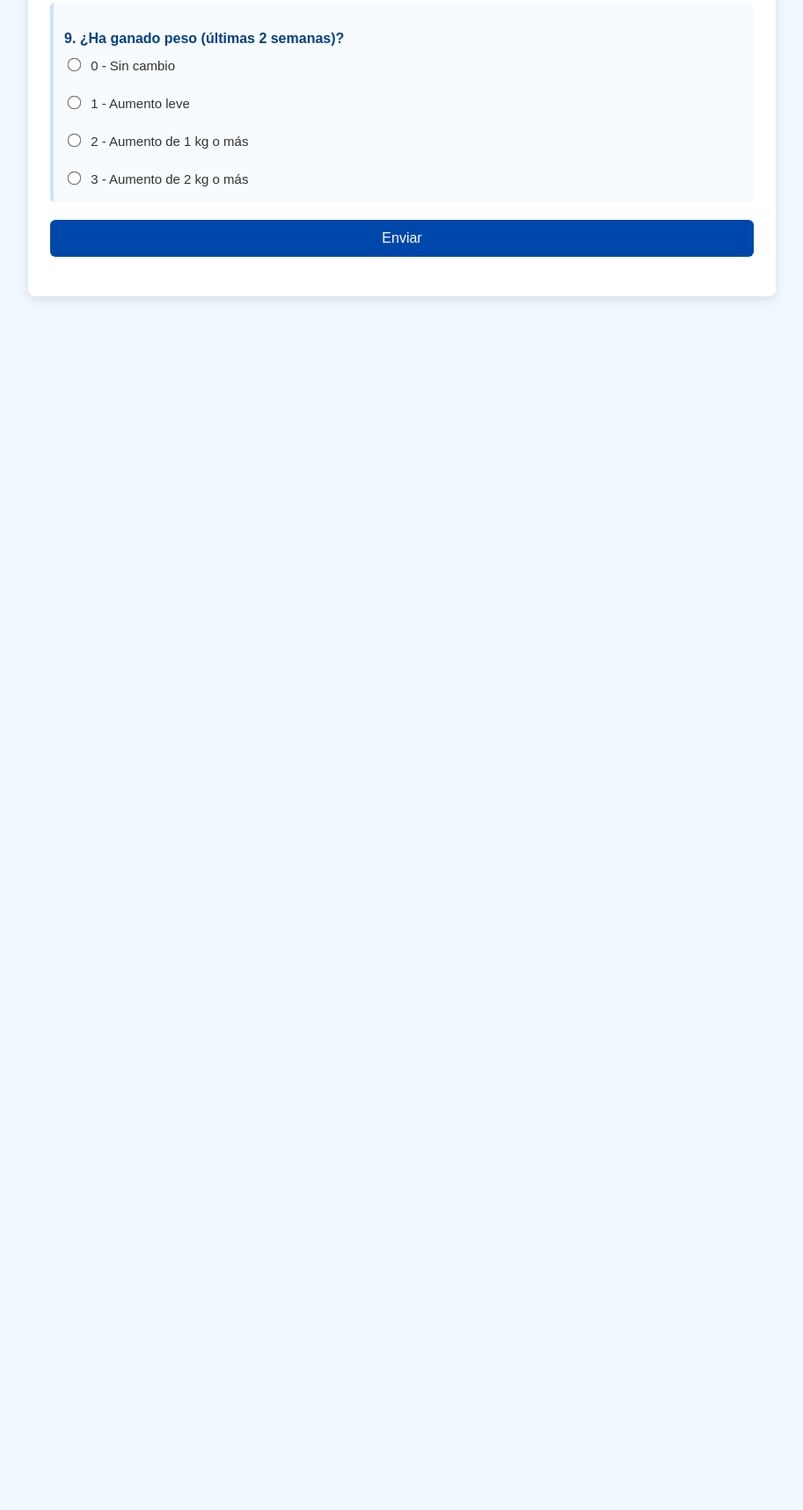
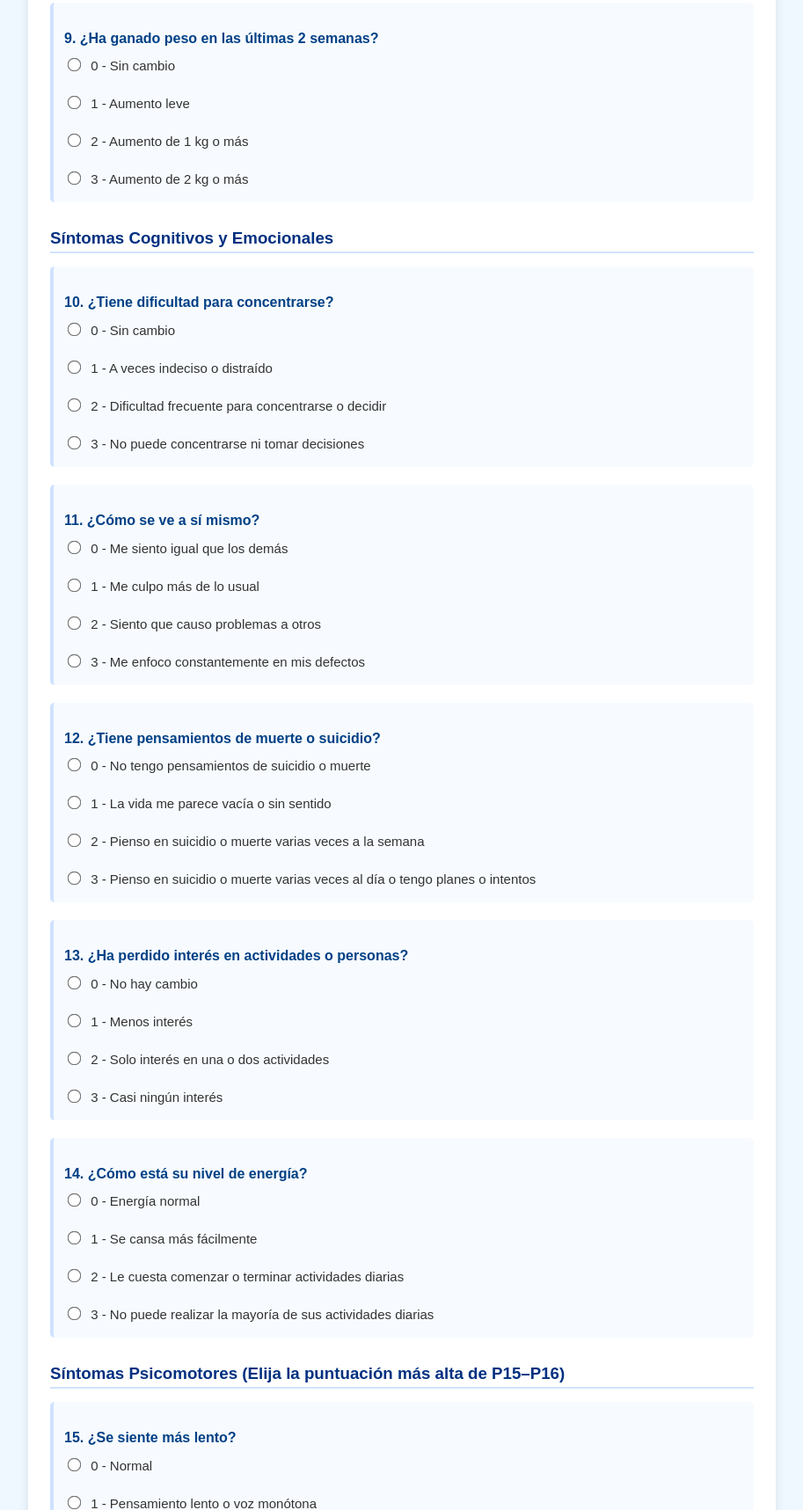
Before and after one commit to ClinicalResearchCenter/Qids-Spanish, a plain HTML site: page index.html in a window 1280 px wide. Shown: the part 2270-3987 px from the top of the page at 88% size, without its empty margins (183-1096 px from the left). Before the commit the page ends 2637 px from the top, so only its background shows below. Drawn offline with Linux system fonts and the light colour scheme.

Commit message:
Update index.html

```diff
--- a/index.html
+++ b/index.html
@@ -13,7 +13,7 @@
 
     <form id="qidsForm">
 
-      <!-- Sueño -->
+      <!-- Preguntas 1–4: Sueño -->
       <div class="question">
         <p><strong>1. ¿Le toma más de 30 minutos quedarse dormido?</strong></p>
         <label><input type="radio" name="q1" value="0"> 0 - Nunca tarda más de 30 minutos</label><br>
@@ -46,7 +46,7 @@
         <label><input type="radio" name="q4" value="3"> 3 - Más de 12 horas</label>
       </div>
 
-      <!-- Estado de ánimo -->
+      <!-- Pregunta 5: Estado de ánimo -->
       <h3>Ánimo</h3>
       <div class="question">
         <p><strong>5. ¿Con qué frecuencia se siente triste?</strong></p>
@@ -56,8 +56,8 @@
         <label><input type="radio" name="q5" value="3"> 3 - Triste casi todo el tiempo</label>
       </div>
 
-      <!-- Apetito / Peso -->
-      <h3>Apetito / Peso (Tome la puntuación más alta de P6–P9)</h3>
+      <!-- Preguntas 6–9: Apetito y peso -->
+      <h3>Apetito / Peso</h3>
       <div class="question">
         <p><strong>6. ¿Ha notado disminución del apetito?</strong></p>
         <label><input type="radio" name="q6" value="0"> 0 - Sin cambio</label><br>
@@ -70,12 +70,12 @@
         <p><strong>7. ¿Ha notado aumento del apetito?</strong></p>
         <label><input type="radio" name="q7" value="0"> 0 - Sin cambio</label><br>
         <label><input type="radio" name="q7" value="1"> 1 - Siente necesidad de comer más</label><br>
-        <label><input type="radio" name="q7" value="2"> 2 - Come más y más seguido</label><br>
-        <label><input type="radio" name="q7" value="3"> 3 - Siente impulso constante de comer</label>
+        <label><input type="radio" name="q7" value="2"> 2 - Come más seguido o en mayor cantidad</label><br>
+        <label><input type="radio" name="q7" value="3"> 3 - Necesidad constante de comer</label>
       </div>
 
       <div class="question">
-        <p><strong>8. ¿Ha perdido peso (últimas 2 semanas)?</strong></p>
+        <p><strong>8. ¿Ha perdido peso en las últimas 2 semanas?</strong></p>
         <label><input type="radio" name="q8" value="0"> 0 - Sin cambio</label><br>
         <label><input type="radio" name="q8" value="1"> 1 - Pérdida leve</label><br>
         <label><input type="radio" name="q8" value="2"> 2 - Pérdida de 1 kg o más</label><br>
@@ -83,14 +83,73 @@
       </div>
 
       <div class="question">
-        <p><strong>9. ¿Ha ganado peso (últimas 2 semanas)?</strong></p>
+        <p><strong>9. ¿Ha ganado peso en las últimas 2 semanas?</strong></p>
         <label><input type="radio" name="q9" value="0"> 0 - Sin cambio</label><br>
         <label><input type="radio" name="q9" value="1"> 1 - Aumento leve</label><br>
         <label><input type="radio" name="q9" value="2"> 2 - Aumento de 1 kg o más</label><br>
         <label><input type="radio" name="q9" value="3"> 3 - Aumento de 2 kg o más</label>
       </div>
 
-      <!-- Submit -->
+      <!-- Preguntas 10–14: Cognitivas y emocionales -->
+      <h3>Síntomas Cognitivos y Emocionales</h3>
+      <div class="question">
+        <p><strong>10. ¿Tiene dificultad para concentrarse?</strong></p>
+        <label><input type="radio" name="q10" value="0"> 0 - Sin cambio</label><br>
+        <label><input type="radio" name="q10" value="1"> 1 - A veces indeciso o distraído</label><br>
+        <label><input type="radio" name="q10" value="2"> 2 - Dificultad frecuente para concentrarse o decidir</label><br>
+        <label><input type="radio" name="q10" value="3"> 3 - No puede concentrarse ni tomar decisiones</label>
+      </div>
+
+      <div class="question">
+        <p><strong>11. ¿Cómo se ve a sí mismo?</strong></p>
+        <label><input type="radio" name="q11" value="0"> 0 - Me siento igual que los demás</label><br>
+        <label><input type="radio" name="q11" value="1"> 1 - Me culpo más de lo usual</label><br>
+        <label><input type="radio" name="q11" value="2"> 2 - Siento que causo problemas a otros</label><br>
+        <label><input type="radio" name="q11" value="3"> 3 - Me enfoco constantemente en mis defectos</label>
+      </div>
+
+      <div class="question">
+        <p><strong>12. ¿Tiene pensamientos de muerte o suicidio?</strong></p>
+        <label><input type="radio" name="q12" value="0"> 0 - No tengo pensamientos de suicidio o muerte</label><br>
+        <label><input type="radio" name="q12" value="1"> 1 - La vida me parece vacía o sin sentido</label><br>
+        <label><input type="radio" name="q12" value="2"> 2 - Pienso en suicidio o muerte varias veces a la semana</label><br>
+        <label><input type="radio" name="q12" value="3"> 3 - Pienso en suicidio o muerte varias veces al día o tengo planes o intentos</label>
+      </div>
+
+      <div class="question">
+        <p><strong>13. ¿Ha perdido interés en actividades o personas?</strong></p>
+        <label><input type="radio" name="q13" value="0"> 0 - No hay cambio</label><br>
+        <label><input type="radio" name="q13" value="1"> 1 - Menos interés</label><br>
+        <label><input type="radio" name="q13" value="2"> 2 - Solo interés en una o dos actividades</label><br>
+        <label><input type="radio" name="q13" value="3"> 3 - Casi ningún interés</label>
+      </div>
+
+      <div class="question">
+        <p><strong>14. ¿Cómo está su nivel de energía?</strong></p>
+        <label><input type="radio" name="q14" value="0"> 0 - Energía normal</label><br>
+        <label><input type="radio" name="q14" value="1"> 1 - Se cansa más fácilmente</label><br>
+        <label><input type="radio" name="q14" value="2"> 2 - Le cuesta comenzar o terminar actividades diarias</label><br>
+        <label><input type="radio" name="q14" value="3"> 3 - No puede realizar la mayoría de sus actividades diarias</label>
+      </div>
+
+      <!-- Preguntas 15–16: Psicomotor -->
+      <h3>Síntomas Psicomotores (Elija la puntuación más alta de P15–P16)</h3>
+      <div class="question">
+        <p><strong>15. ¿Se siente más lento?</strong></p>
+        <label><input type="radio" name="q15" value="0"> 0 - Normal</label><br>
+        <label><input type="radio" name="q15" value="1"> 1 - Pensamiento lento o voz monótona</label><br>
+        <label><input type="radio" name="q15" value="2"> 2 - Le toma más tiempo responder</label><br>
+        <label><input type="radio" name="q15" value="3"> 3 - No puede responder sin mucho esfuerzo</label>
+      </div>
+
+      <div class="question">
+        <p><strong>16. ¿Se siente inquieto?</strong></p>
+        <label><input type="radio" name="q16" value="0"> 0 - No me siento inquieto</label><br>
+        <label><input type="radio" name="q16" value="1"> 1 - Me siento inquieto o me muevo constantemente</label><br>
+        <label><input type="radio" name="q16" value="2"> 2 - Siento la necesidad de moverme o caminar</label><br>
+        <label><input type="radio" name="q16" value="3"> 3 - No puedo quedarme sentado</label>
+      </div>
+
       <button type="submit">Enviar</button>
     </form>
 
```
